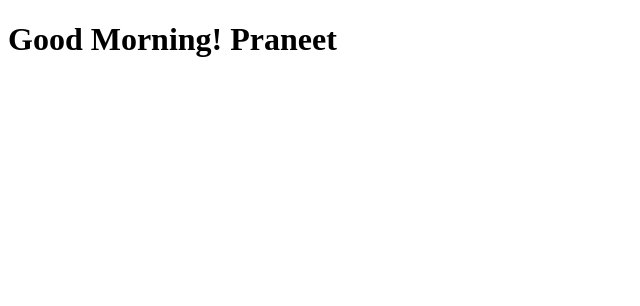
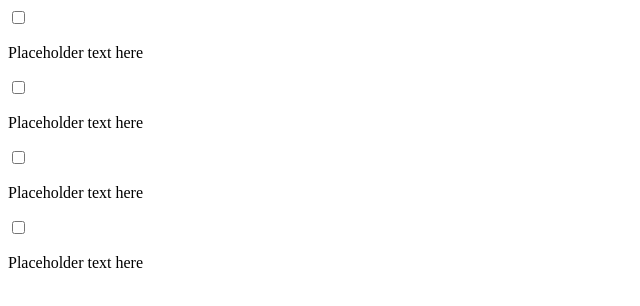
Before and after one commit to praneetrane/React-ToDo-App, a React (Create React App) app: page / in a window 1280 px wide. Shown: the top 306 px of the page, without its empty margins (0-640 px from the left). Built offline with nearby package versions, Linux system fonts and the light colour scheme.

Commit message:
Todo App phase 1

```diff
--- a/src/App.js
+++ b/src/App.js
@@ -1,25 +1,18 @@
-import logo from './logo.svg';
-import './App.css';
+import react from 'react';
 
-function App() {
-  return (
-    <div className="App">
-      <header className="App-header">
-        <img src={logo} className="App-logo" alt="logo" />
-        <p>
-          Edit <code>src/App.js</code> and save to reload.
-        </p>
-        <a
-          className="App-link"
-          href="https://reactjs.org"
-          target="_blank"
-          rel="noopener noreferrer"
-        >
-          Learn React
-        </a>
-      </header>
-    </div>
-  );
+function App(){
+return (
+<div>
+  <input type="checkbox"/>
+  <p>Placeholder text here</p>
+  <input type="checkbox"/>
+  <p>Placeholder text here</p>
+  <input type="checkbox"/>
+  <p>Placeholder text here</p>
+  <input type="checkbox"/>
+  <p>Placeholder text here</p>
+</div>
+);
 }
 
 export default App;
--- a/src/index.js
+++ b/src/index.js
@@ -1,4 +1,4 @@
 import react from 'react';
 import reactDOM from 'react-dom';
-
-reactDOM.render(<h1>Good Morning! Praneet</h1>, document.getElementById('root'));
+import App from './App';
+reactDOM.render(<App/>, document.getElementById('root'));
```
